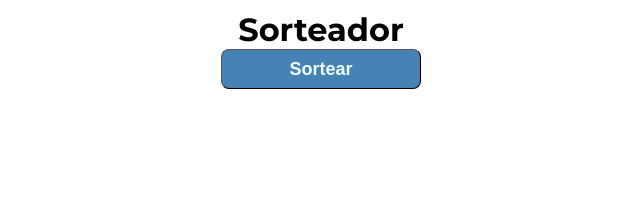
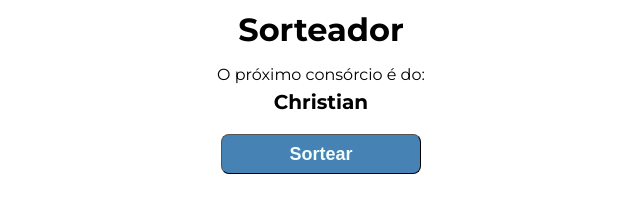
Before and after one commit to oalexandregon/drawing-project, a plain HTML site: page index.html in a window 1280 px wide. Both pictures are taken after a click on the button "Sortear". Shown: the whole page, without its empty margins (319-959 px from the left). Drawn offline with Linux system fonts and the light colour scheme.

Commit message:
Projeto finalizado v.01

```diff
--- a/index.html
+++ b/index.html
@@ -16,7 +16,7 @@
     <div class="container">
         <div class="display">
             <h1>Sorteador</h1>
-            <p>Clique abaixo para escolher o responsável pelo próximo consórcio</p>
+            <p>Clique abaixo para escolher o responsável pelo próximo consórcio:</p>
             <button>Sortear</button>
         </div>
     </div>
--- a/script.js
+++ b/script.js
@@ -1,34 +1,38 @@
 const getButton = document.querySelector('button');
 const participants = ['Gabriel', 'Christian', 'Rodrigo', 'Xandão', 'Pedro', 'Álvaro'];
+const result = document.createElement('p');
+const newP = document.createElement('p');
 
 
 
 function sortition() {
     let drawedIndex = Math.floor(Math.random() * participants.length);
-    return participants[drawedIndex];
+    return { name: participants[drawedIndex], index: drawedIndex };
 }
 
-function displayPerson() {
-    const result = document.createElement('p');
-    const newH2 = document.createElement('h2');
-    const oldParagraph =  document.querySelector('.display > p');
-    const getH1 = document.querySelector('.display > h2');
-    const getDisplay = document.querySelector('.display');
-
-    oldParagraph.remove();
-
-   getDisplay.insertBefore(newH2, getH1);
-   getDisplay.insertBefore(result, getH1);
-
-
-
-}
-
-displayPerson();
-
-
+console.log(participants);
 
 getButton.addEventListener('click', () => {
-    const personDrawed = sortition();
 
+    const getDisplay = document.querySelector('.display');
+    const { name, index } = sortition();
+
+    result.textContent = name;
+    result.className = 'result';
+    newP.textContent = 'O próximo consórcio é do: ';
+
+    getDisplay.children[1].remove();
+
+    getDisplay.insertBefore(newP, getButton);
+    getDisplay.insertBefore(result, getButton);
+
+    //Remove the draw participant:
+
+    participants.splice(index, 1);
+    console.log(participants);
+
+    if (participants.length === 0) {
+        getButton.style.display = 'none';
+        newP.textContent = 'O último consórcio será do: ';
+    }
 })
--- a/style.css
+++ b/style.css
@@ -31,3 +31,9 @@ h1 {
 p {
     text-align: center;
 }
+
+.result {
+    font-size: 20px;
+    font-weight: bold;
+    margin-top: -10px;
+}
```
